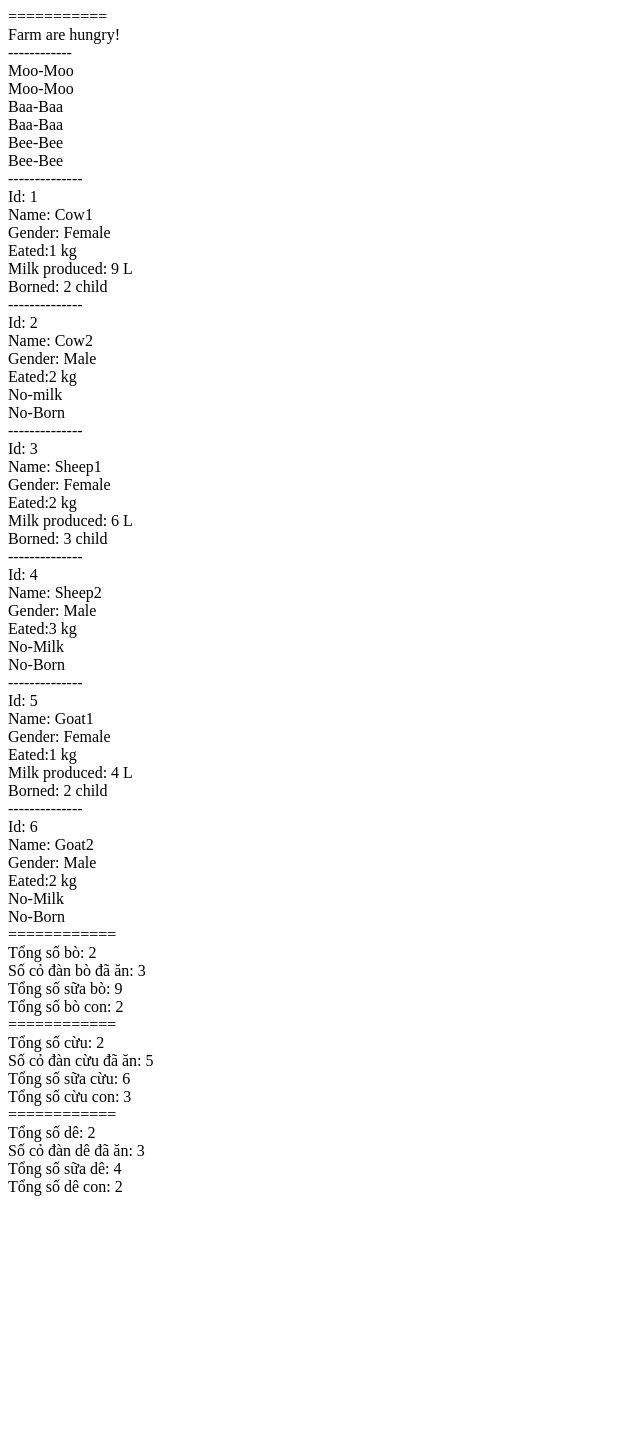
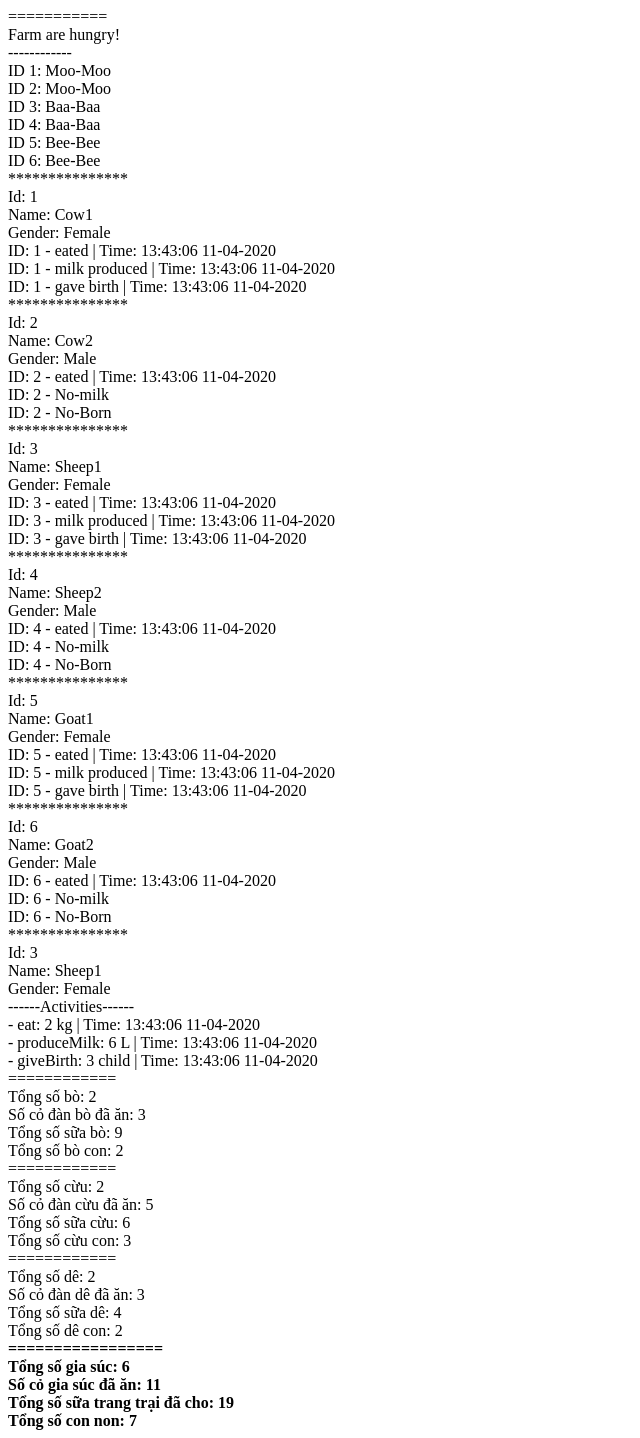
Before and after one commit to ngdhuy/SE_01_PHP, a PHP site: page /Main.php in a window 1280 px wide. Shown: the whole page, without its empty margins (0-640 px from the left). Before the commit the page ends 1196 px from the top, so only its background shows below. Run offline with PHP 8.4, Linux system fonts and the light colour scheme.

Commit message:
Add Activity class and update something
To save down activity diary for each cattle.

```diff
--- /dev/null
+++ b/PHP_OOP/Demo_03/Activity.php
@@ -0,0 +1,45 @@
+<?php
+namespace Farm;
+    class Activity{
+
+        private $time;
+        private $action;
+        private $quantity;
+        private $unit;
+
+        public function __construct($action = "eat", $quantity = 1)
+        {
+            $this->time = date("H:i:s d-m-Y",time());
+            $this->action = $action;
+            $this->quantity = $quantity;
+            switch($action){
+                case "eat": $this->unit = "kg"; break;
+                case "produceMilk": $this->unit = "L"; break;
+                case "giveBirth": $this->unit = "child"; break;
+            }
+        }
+
+        public function __destruct()
+        {
+
+        }
+
+        public function __get($name)
+        {
+            if(isset($this->$name)){
+                return $this->$name;
+            }
+        }
+
+        public function __set($name, $value)
+        {
+            if(isset($this->$name)){
+                $this->$name = $value;
+            }
+        }
+
+        public function showActivityDetail(){
+            echo "<div>- ".$this->action.": ".$this->quantity." ".$this->unit." | Time: ".$this->time."<div/>";
+        }
+    }
+?>
--- a/PHP_OOP/Demo_03/Cattle.php
+++ b/PHP_OOP/Demo_03/Cattle.php
@@ -1,27 +1,18 @@
 <?php
-namespace Farm {
-    abstract class Cattle {
+namespace Farm;
+include_once("Activity.php");
+
+    abstract class Cattle { //Gia suc
         private $id;
         private $name;
         private $gender;
-        // public static $milkProducedS = 0;
-        // public static $grassEatedS = 0;
-        // public static $numOfBornS = 0;
-        // public static $cattleCount = 0;
+        private $activityDiary = array();
 
         public function __construct($id = 0, $name = "", $gender = true)
         {
             $this->id = $id;
             $this->name = $name;
             $this->gender = $gender;
-            // if($this->gender){
-            //     Cattle::milkProducedS = 0;
-            //     Cattle::numOfBorn = 0;
-            // } else {
-            //     Cattle::__unset("milkProducedS");
-            //     Cattle::__unset("numOfBornS");
-            // }
-            // Cattle::$cattleCount++;
         }
 
         public function __destruct()
@@ -53,7 +44,7 @@ namespace Farm {
         }
 
         public function getInfo(){
-            echo "--------------<br \>";
+            echo "***************<br \>";
             echo "Id: ".$this->id."<br \>";
             echo "Name: ".$this->name."<br \>";
             if($this->gender){
@@ -63,25 +54,36 @@ namespace Farm {
             }
         }
 
+        public function showActivityDiary(){
+            $this->getInfo();
+            echo "------Activities------<br>";
+            if(isset($this->activityDiary)){
+                foreach($this->activityDiary as $diary){
+                    $diary->showActivityDetail();
+                }
+            } else {
+                echo "<div>No-diary recoded.</div>";
+            }
+
+        }
+
+        public function addActivityDiary($activity){
+            if(isset($activity)){
+                $this->activityDiary[] = $activity;
+            } else {
+                echo "Null";
+            }
+        }
+
         abstract public function makeSound();
-        // {
-        //     echo "<div>No-sound</div>";
-        // }
 
         abstract public function eatGrass();
-        // {
-        //     echo "<div>Eat-Grass</div>";
-        // }
 
         abstract public function produceMilk();
-        // {
-        //     echo "<div>Produce-Milk</div>";
-        // }
 
         abstract public function giveBirth();
 
-        abstract static public function getStatistic();
+        abstract static public function getStatistic(); //Thống kê theo từng loài
 
     }
-}
 ?>
--- a/PHP_OOP/Demo_03/Cow.php
+++ b/PHP_OOP/Demo_03/Cow.php
@@ -1,8 +1,10 @@
 <?php
-namespace Farm{
-    class Cow extends Cattle{
+namespace Farm;
+include_once("Activity.php");
 
-        static public $countCow = 0;
+class Cow extends Cattle{
+
+        static public $count = 0;
         static public $milkProducedS = 0;
         static public $grassEatedS = 0;
         static public $numOfBornS = 0;
@@ -10,12 +12,12 @@ namespace Farm{
         public function __construct($id = 0, $name = "", $gender = true)
         {
             parent::__construct($id, $name, $gender);
-            Cow::$countCow++;
+            Cow::$count++;
         }
 
         public function __destruct()
         {
-            Cow::$countCow--;
+            Cow::$count--;
         }
 
         public function __get($attribute_name)
@@ -43,56 +45,46 @@ namespace Farm{
             unset($this->$attribute_name);
         }
 
-        // public function getInfo(){
-        //     echo "--------------<br \>";
-        //     echo "Id: ".parent::__get("id")."<br \>";
-        //     echo "Name: ".parent::__get("name")."<br \>";
-        //     if(parent::__get("gender")){
-        //         echo "Gender: Female<br \>";
-        //         } else {
-        //             echo "Gender: Male<br \>";
-        //     }
-
-        // }
-
         public function makeSound(){
-            echo "<div>Moo-Moo</div>";
+            echo "<div>ID ".parent::__get("id").": Moo-Moo</div>";
         }
 
         public function eatGrass(){
-            $grassEated = rand(1,5);
-            Cow::$grassEatedS += $grassEated;
-            echo "<div>Eated:".$grassEated." kg</div>";
+            $eated = new Activity("eat", rand(1,5));
+            parent::addActivityDiary($eated);
+            Cow::$grassEatedS += $eated->quantity;
+            echo "<div>ID: ".parent::__get("id")." - eated | Time: ".$eated->time."</div>";
         }
 
         public function produceMilk(){
             if(parent::__get("gender")){
-                $milkProduced = rand(5,10);
-                Cow::$milkProducedS += $milkProduced;
-                echo "<div>Milk produced: ".$milkProduced." L</div>";
+                $milkProduced = new Activity("produceMilk", rand(5,10));
+                parent::addActivityDiary($milkProduced);
+                Cow::$milkProducedS += $milkProduced->quantity;
+                echo "<div>ID: ".parent::__get("id")." - milk produced | Time: ".$milkProduced->time."</div>";
             } else {
-                echo "<div>No-milk</div>";
+                echo "<div>ID: ".parent::__get("id")." - No-milk</div>";
             }
         }
 
         public function giveBirth(){
             if(parent::__get("gender")){
-                $numOfBorn = rand(1,3);
-                Cow::$numOfBornS += $numOfBorn;
-                echo "<div>Borned: ".$numOfBorn." child</div>";
+                $numOfBorn = new Activity("giveBirth", rand(1,3));
+                parent::addActivityDiary($numOfBorn);
+                Cow::$numOfBornS += $numOfBorn->quantity;
+                echo "<div>ID: ".parent::__get("id")." - gave birth | Time: ".$numOfBorn->time."</div>";
             } else {
-                echo "<div>No-Born</div>";
+                echo "<div>ID: ".parent::__get("id")." - No-Born</div>";
             }
         }
 
         static public function getStatistic(){
             echo "============<br \>";
-            echo "Tổng số bò: ".Cow::$countCow;
+            echo "Tổng số bò: ".Cow::$count;
             echo "<br \>Số cỏ đàn bò đã ăn: ".Cow::$grassEatedS;
             echo "<br \>Tổng số sữa bò: ".Cow::$milkProducedS;
             echo "<br \>Tổng số bò con: ".Cow::$numOfBornS."<br \>";
         }
     }
-}
 
 ?>
--- a/PHP_OOP/Demo_03/Goat.php
+++ b/PHP_OOP/Demo_03/Goat.php
@@ -1,8 +1,10 @@
 <?php
-namespace Farm{
+    namespace Farm;
+    include_once("Activity.php");
+
     class Goat extends Cattle{
 
-        static public $countGoat = 0;
+        static public $count = 0;
         static public $milkProducedS = 0;
         static public $grassEatedS = 0;
         static public $numOfBornS = 0;
@@ -10,12 +12,12 @@ namespace Farm{
         public function __construct($id = 0, $name = "", $gender = true)
         {
             parent::__construct($id, $name, $gender);
-            Goat::$countGoat++;
+            Goat::$count++;
         }
 
         public function __destruct()
         {
-            Goat::$countGoat--;
+            Goat::$count--;
         }
 
         public function __get($attribute_name)
@@ -43,56 +45,46 @@ namespace Farm{
             unset($this->$attribute_name);
         }
 
-        // public function getInfo(){
-        //     echo "--------------<br \>";
-        //     echo "Id: ".parent::__get("id")."<br \>";
-        //     echo "Name: ".parent::__get("name")."<br \>";
-        //     if(parent::__get("gender")){
-        //         echo "Gender: Female<br \>";
-        //         } else {
-        //             echo "Gender: Male<br \>";
-        //     }
-
-        // }
-
         public function makeSound(){
-            echo "<div>Bee-Bee</div>";
+            echo "<div>ID ".parent::__get("id").": Bee-Bee<div/>";
         }
 
         public function eatGrass(){
-            $grassEated = rand(1,2);
-            Goat::$grassEatedS += $grassEated;
-            echo "<div>Eated:".$grassEated." kg</div>";
+            $eated = new Activity("eat", rand(1,2));
+            parent::addActivityDiary($eated);
+            Goat::$grassEatedS += $eated->quantity;
+            echo "<div>ID: ".parent::__get("id")." - eated | Time: ".$eated->time."</div>";
         }
 
         public function produceMilk(){
             if(parent::__get("gender")){
-                $milkProduced = rand(2,4);
-                Goat::$milkProducedS += $milkProduced;
-                echo "<div>Milk produced: ".$milkProduced." L</div>";
+                $milkProduced = new Activity("produceMilk", rand(2,4));
+                parent::addActivityDiary($milkProduced);
+                Goat::$milkProducedS += $milkProduced->quantity;
+                echo "<div>ID: ".parent::__get("id")." - milk produced | Time: ".$milkProduced->time."</div>";
             } else {
-                echo "<div>No-Milk</div>";
+                echo "<div>ID: ".parent::__get("id")." - No-milk</div>";
             }
         }
 
         public function giveBirth(){
             if(parent::__get("gender")){
-                $numOfBorn = rand(1,3);
-                Goat::$numOfBornS += $numOfBorn;
-                echo "<div>Borned: ".$numOfBorn." child</div>";
+                $numOfBorn = new Activity("giveBirth", rand(1,3));
+                parent::addActivityDiary($numOfBorn);
+                Goat::$numOfBornS += $numOfBorn->quantity;
+                echo "<div>ID: ".parent::__get("id")." - gave birth | Time: ".$numOfBorn->time."</div>";
             } else {
-                echo "<div>No-Born</div>";
+                echo "<div>ID: ".parent::__get("id")." - No-Born</div>";
             }
         }
 
         static public function getStatistic(){
             echo "============<br \>";
-            echo "Tổng số dê: ".Goat::$countGoat;
+            echo "Tổng số dê: ".Goat::$count;
             echo "<br \>Số cỏ đàn dê đã ăn: ".Goat::$grassEatedS;
             echo "<br \>Tổng số sữa dê: ".Goat::$milkProducedS;
             echo "<br \>Tổng số dê con: ".Goat::$numOfBornS."<br \>";
         }
     }
-}
 
 ?>
--- a/PHP_OOP/Demo_03/Main.php
+++ b/PHP_OOP/Demo_03/Main.php
@@ -4,6 +4,7 @@
     include_once("Cow.php");
     include_once("Goat.php");
     include_once("Sheep.php");
+    // include_once("Activity.php");
 
     function main(){
         $cattles = [
@@ -17,16 +18,11 @@
 
         farmHungry($cattles);
 
-        foreach($cattles as $cattle){
-            $cattle->getInfo();
-            $cattle->eatGrass();
-            $cattle->produceMilk();
-            $cattle->giveBirth();
-        }
+        doAllActivityOne($cattles);
 
-        Cow::getStatistic();
-        Sheep::getStatistic();
-        Goat::getStatistic();
+        $cattles[2]->showActivityDiary();
+
+        getStatictic();
     }
 
     function farmHungry($cattles){
@@ -36,5 +32,30 @@
         }
     }
 
+    function doAllActivityOne($cattles){
+        foreach($cattles as $cattle){
+            $cattle->getInfo();
+            $cattle->eatGrass();
+            $cattle->produceMilk();
+            $cattle->giveBirth();
+        }
+    }
+    function getStatictic(){
+        Cow::getStatistic();
+        Sheep::getStatistic();
+        Goat::getStatistic();
+
+        $count = Cow::$count + Sheep::$count + Goat::$count;
+        $grassEatedS = Cow::$grassEatedS + Sheep::$grassEatedS + Goat::$grassEatedS;
+        $milkProducedS = Cow::$milkProducedS + Sheep::$milkProducedS + Goat::$milkProducedS;
+        $numOfBornS = Cow::$numOfBornS + Sheep::$numOfBornS + Goat::$numOfBornS;
+
+        echo "<strong>=================<br \>";
+        echo "Tổng số gia súc: ".$count;
+        echo "<br \>Số cỏ gia súc đã ăn: ".$grassEatedS;
+        echo "<br \>Tổng số sữa trang trại đã cho: ".$milkProducedS;
+        echo "<br \>Tổng số con non: ".$numOfBornS."</strong><br \>";
+    }
+
     main();
 ?>
--- a/PHP_OOP/Demo_03/Sheep.php
+++ b/PHP_OOP/Demo_03/Sheep.php
@@ -1,8 +1,10 @@
 <?php
-namespace Farm{
+    namespace Farm;
+    include_once("Activity.php");
+
     class Sheep extends Cattle{
 
-        static public $countSheep = 0;
+        static public $count = 0;
         static public $milkProducedS = 0;
         static public $grassEatedS = 0;
         static public $numOfBornS = 0;
@@ -10,12 +12,12 @@ namespace Farm{
         public function __construct($id = 0, $name = "", $gender = true)
         {
             parent::__construct($id, $name, $gender);
-            Sheep::$countSheep++;
+            Sheep::$count++;
         }
 
         public function __destruct()
         {
-            Sheep::$countSheep--;
+            Sheep::$count--;
         }
 
         public function __get($attribute_name)
@@ -43,55 +45,46 @@ namespace Farm{
             unset($this->$attribute_name);
         }
 
-        // public function getInfo(){
-        //     echo "--------------<br \>";
-        //     echo "Id: ".parent::__get("id")."<br \>";
-        //     echo "Name: ".parent::__get("name")."<br \>";
-        //     if(parent::__get("gender")){
-        //         echo "Gender: Female<br \>";
-        //         } else {
-        //             echo "Gender: Male<br \>";
-        //     }
-        // }
-
         public function makeSound(){
-            echo "<div>Baa-Baa</div>";
+            echo "<div>ID ".parent::__get("id").": Baa-Baa</div>";
         }
 
         public function eatGrass(){
-            $grassEated = rand(1,3);
-            Sheep::$grassEatedS += $grassEated;
-            echo "<div>Eated:".$grassEated." kg</div>";
+            $eated = new Activity("eat", rand(1,3));
+            parent::addActivityDiary($eated);
+            Sheep::$grassEatedS += $eated->quantity;
+            echo "<div>ID: ".parent::__get("id")." - eated | Time: ".$eated->time."</div>";
         }
 
         public function produceMilk(){
             if(parent::__get("gender")){
-                $milkProduced = rand(3,6);
-                Sheep::$milkProducedS += $milkProduced;
-                echo "<div>Milk produced: ".$milkProduced." L</div>";
+                $milkProduced = new Activity("produceMilk", rand(3,6));
+                parent::addActivityDiary($milkProduced);
+                Sheep::$milkProducedS += $milkProduced->quantity;
+                echo "<div>ID: ".parent::__get("id")." - milk produced | Time: ".$milkProduced->time."</div>";
             } else {
-                echo "<div>No-Milk</div>";
+                echo "<div>ID: ".parent::__get("id")." - No-milk</div>";
             }
         }
 
         public function giveBirth(){
             if(parent::__get("gender")){
-                $numOfBorn = rand(1,3);
-                Sheep::$numOfBornS += $numOfBorn;
-                echo "<div>Borned: ".$numOfBorn." child</div>";
+                $numOfBorn = new Activity("giveBirth", rand(1,3));
+                parent::addActivityDiary($numOfBorn);
+                Sheep::$numOfBornS += $numOfBorn->quantity;
+                echo "<div>ID: ".parent::__get("id")." - gave birth | Time: ".$numOfBorn->time."</div>";
             } else {
-                echo "<div>No-Born</div>";
+                echo "<div>ID: ".parent::__get("id")." - No-Born</div>";
             }
         }
 
         static public function getStatistic(){
             echo "============<br \>";
-            echo "Tổng số cừu: ".Sheep::$countSheep;
+            echo "Tổng số cừu: ".Sheep::$count;
             echo "<br \>Số cỏ đàn cừu đã ăn: ".Sheep::$grassEatedS;
             echo "<br \>Tổng số sữa cừu: ".Sheep::$milkProducedS;
             echo "<br \>Tổng số cừu con: ".Sheep::$numOfBornS."<br \>";
         }
     }
-}
 
 ?>
```
